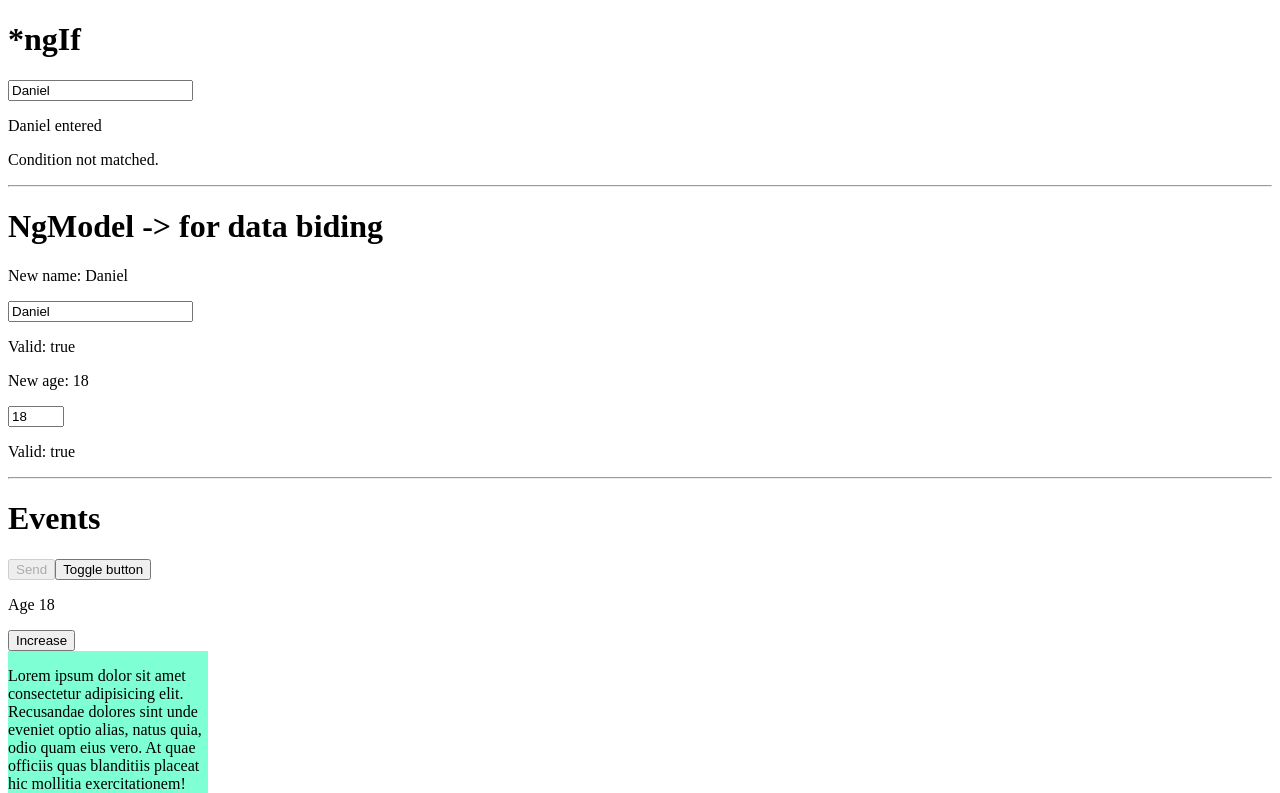
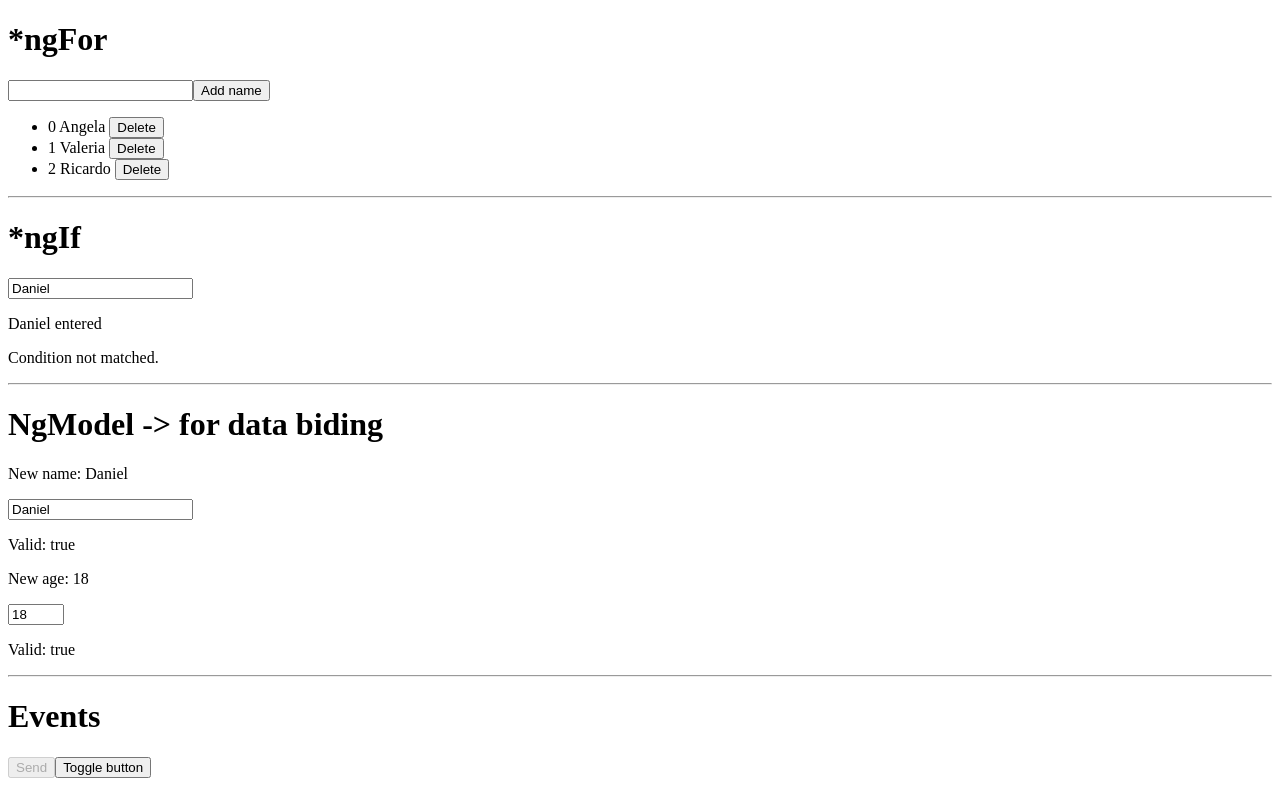
Before and after one commit to jonathlan/angular-testing, an Angular app: page / in a window 1280 px wide. Shown: the top 793 px of the page. Built offline with nearby package versions, Linux system fonts and the light colour scheme.

Commit message:
Add example for manipulating arrays with *ngFor.

```diff
--- a/src/app/app.component.html
+++ b/src/app/app.component.html
@@ -1,3 +1,14 @@
+<h1>*ngFor</h1>
+<input type="text" required [(ngModel)]="newName"/>
+<button (click)="addName()">Add name</button>
+<ul>
+  <li *ngIf="names.length === 0"> No names</li>
+  <li *ngFor="let name of names; index as i">
+    {{i}} {{name}}
+    <button (click)="deleteName(i)">Delete</button>
+  </li>
+</ul>
+<hr/>
 <h1>*ngIf</h1>
 <input type="text" required [(ngModel)]="person.name"/>
 <p *ngIf="person.name === 'Daniel'">Daniel entered</p>
--- a/src/app/app.component.ts
+++ b/src/app/app.component.ts
@@ -18,6 +18,9 @@
     avatar : 'https://cdn.pixabay.com/photo/2015/12/23/06/36/vector-1105214_960_720.png'
   }
 
+  names: string[] = ['Angela', 'Valeria', 'Ricardo'];
+  newName: string = '';
+
   toggleButton(){
     this.btnDisabled = !this.btnDisabled;
   }
@@ -35,4 +38,13 @@
     const element = event.target as HTMLInputElement;
     this.person.name = element.value;
   }
+
+  addName(){
+    this.names.push(this.newName);
+    this.newName = '';
+  }
+
+  deleteName(index: number){
+    this.names.splice(index, 1);
+  }
 }
```
